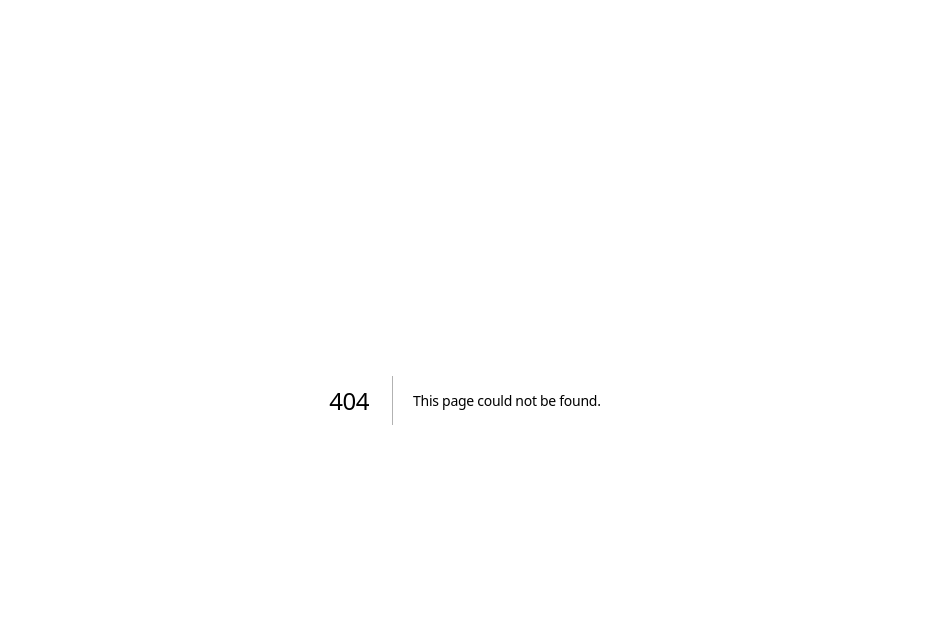
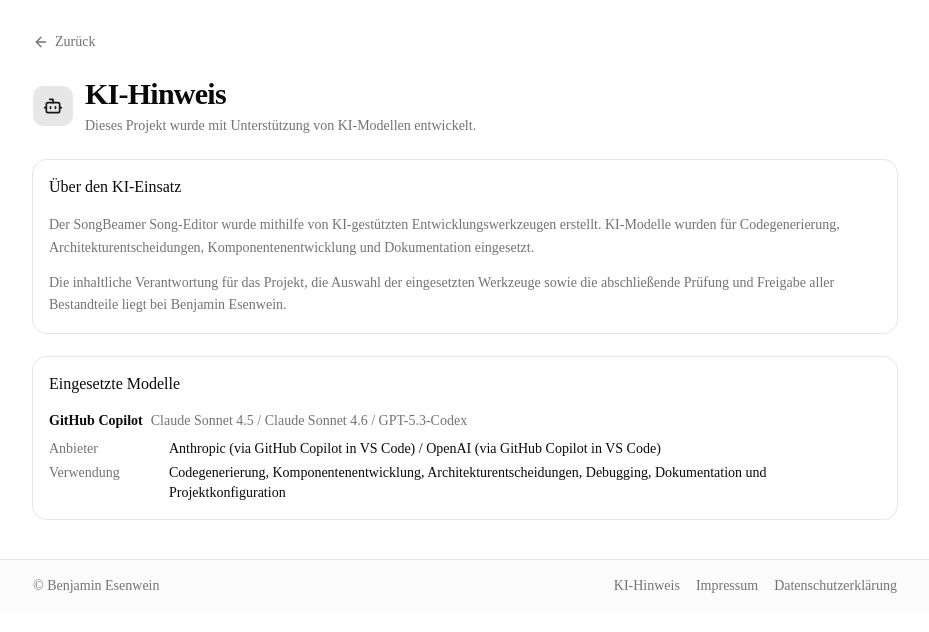
Before and after one commit to BennyGK15/sng-creator, a Next.js app: page /ki-hinweis in a window 1280 px wide. Before the commit this address had no page. Shown: the top 632 px of the page, without its empty margins (175-1104 px from the left). Built offline with nearby package versions, Linux system fonts and the light colour scheme.

Commit message:
added AI hint

```diff
--- /dev/null
+++ b/app/ki-hinweis/page.tsx
@@ -0,0 +1,138 @@
+import type { Metadata } from "next";
+import Link from "next/link";
+import { ArrowLeft, Bot } from "lucide-react";
+
+import { Card, CardContent, CardHeader, CardTitle } from "@/components/ui/card";
+import { Separator } from "@/components/ui/separator";
+
+export const metadata: Metadata = {
+    title: "KI-Hinweis – SongBeamer Song-Editor",
+    description: "Informationen zur KI-Unterstützung bei der Entwicklung des SongBeamer Song-Editors.",
+};
+
+const models = [
+    {
+        name: "GitHub Copilot",
+        model: "Claude Sonnet 4.5 / Claude Sonnet 4.6 / GPT-5.3-Codex",
+        provider: "Anthropic (via GitHub Copilot in VS Code) / OpenAI (via GitHub Copilot in VS Code)",
+        verwendung:
+            "Codegenerierung, Komponentenentwicklung, Architekturentscheidungen, Debugging, Dokumentation und Projektkonfiguration",
+    },
+];
+
+export default function KiHinweisPage() {
+    return (
+        <main id="main-content" className="bg-background flex min-h-screen flex-col pt-8">
+            <div className="mx-auto w-full max-w-4xl space-y-6 px-4">
+                <div>
+                    <Link
+                        href="/"
+                        className="text-muted-foreground hover:text-foreground mb-4 inline-flex items-center gap-1.5 text-sm underline-offset-4 hover:underline"
+                        aria-label="Zurück zur Startseite"
+                    >
+                        <ArrowLeft className="h-4 w-4" />
+                        Zurück
+                    </Link>
+
+                    <div className="mt-2 flex items-center gap-3">
+                        <div className="bg-primary/10 flex h-10 w-10 items-center justify-center rounded-lg">
+                            <Bot className="text-primary h-5 w-5" />
+                        </div>
+                        <div>
+                            <h1 className="text-3xl font-bold tracking-tight">KI-Hinweis</h1>
+                            <p className="text-muted-foreground mt-1 text-sm">
+                                Dieses Projekt wurde mit Unterstützung von KI-Modellen entwickelt.
+                            </p>
+                        </div>
+                    </div>
+                </div>
+
+                <Card>
+                    <CardHeader>
+                        <CardTitle>Über den KI-Einsatz</CardTitle>
+                    </CardHeader>
+                    <CardContent className="text-muted-foreground space-y-3 text-sm leading-relaxed">
+                        <p>
+                            Der SongBeamer Song-Editor wurde mithilfe von
+                            KI-gestützten Entwicklungswerkzeugen erstellt. KI-Modelle wurden
+                            für Codegenerierung, Architekturentscheidungen,
+                            Komponenten&shy;entwicklung und Dokumentation eingesetzt.
+                        </p>
+                        <p>
+                            Die inhaltliche Verantwortung für das Projekt, die Auswahl der
+                            eingesetzten Werkzeuge sowie die abschließende Prüfung und
+                            Freigabe aller Bestandteile liegt bei Benjamin Esenwein.
+                        </p>
+                    </CardContent>
+                </Card>
+
+                <Card>
+                    <CardHeader>
+                        <CardTitle>Eingesetzte Modelle</CardTitle>
+                    </CardHeader>
+                    <CardContent className="space-y-4">
+                        {models.map((entry, index) => (
+                            <div key={entry.name}>
+                                {index > 0 && <Separator className="mb-4" />}
+                                <div className="space-y-2">
+                                    <div className="flex flex-wrap items-baseline gap-x-2">
+                                        <span className="font-semibold">{entry.name}</span>
+                                        <span className="text-muted-foreground text-sm">
+                                            {entry.model}
+                                        </span>
+                                    </div>
+                                    <dl className="text-sm">
+                                        <div className="flex flex-col gap-0.5 sm:flex-row sm:gap-2">
+                                            <dt className="text-muted-foreground w-28 shrink-0">
+                                                Anbieter
+                                            </dt>
+                                            <dd>{entry.provider}</dd>
+                                        </div>
+                                        <div className="mt-1 flex flex-col gap-0.5 sm:flex-row sm:gap-2">
+                                            <dt className="text-muted-foreground w-28 shrink-0">
+                                                Verwendung
+                                            </dt>
+                                            <dd>{entry.verwendung}</dd>
+                                        </div>
+                                    </dl>
+                                </div>
+                            </div>
+                        ))}
+                    </CardContent>
+                </Card>
+            </div>
+
+            <footer className="bg-muted/40 text-muted-foreground mt-10 w-full border-t text-sm">
+                <div className="mx-auto flex w-full max-w-4xl justify-between px-4 py-4">
+                    <span>© Benjamin Esenwein</span>
+                    <nav aria-label="Rechtliches" className="flex flex-wrap gap-x-4 gap-y-2">
+                        <a
+                            href="/ki-hinweis"
+                            className="hover:text-foreground underline-offset-4 hover:underline"
+                        >
+                            KI-Hinweis
+                        </a>
+                        <a
+                            href="https://dascredo.de/impressum"
+                            target="_blank"
+                            rel="noreferrer"
+                            className="hover:text-foreground underline-offset-4 hover:underline"
+                            aria-label="Impressum (öffnet in neuem Tab)"
+                        >
+                            Impressum
+                        </a>
+                        <a
+                            href="https://dascredo.de/datenschutz"
+                            target="_blank"
+                            rel="noreferrer"
+                            className="hover:text-foreground underline-offset-4 hover:underline"
+                            aria-label="Datenschutzerklärung (öffnet in neuem Tab)"
+                        >
+                            Datenschutzerklärung
+                        </a>
+                    </nav>
+                </div>
+            </footer>
+        </main>
+    );
+}
--- a/app/page.tsx
+++ b/app/page.tsx
@@ -42,6 +42,12 @@
           <span>© Benjamin Esenwein</span>
           <nav aria-label="Rechtliches" className="flex flex-wrap gap-x-4 gap-y-2">
             <a
+              href="/ki-hinweis"
+              className="hover:text-foreground underline-offset-4 hover:underline"
+            >
+              KI-Hinweis
+            </a>
+            <a
               href={impressumUrl}
               target="_blank"
               rel="noreferrer"
```
Lines whose indentation alone changed are shown as unchanged.
